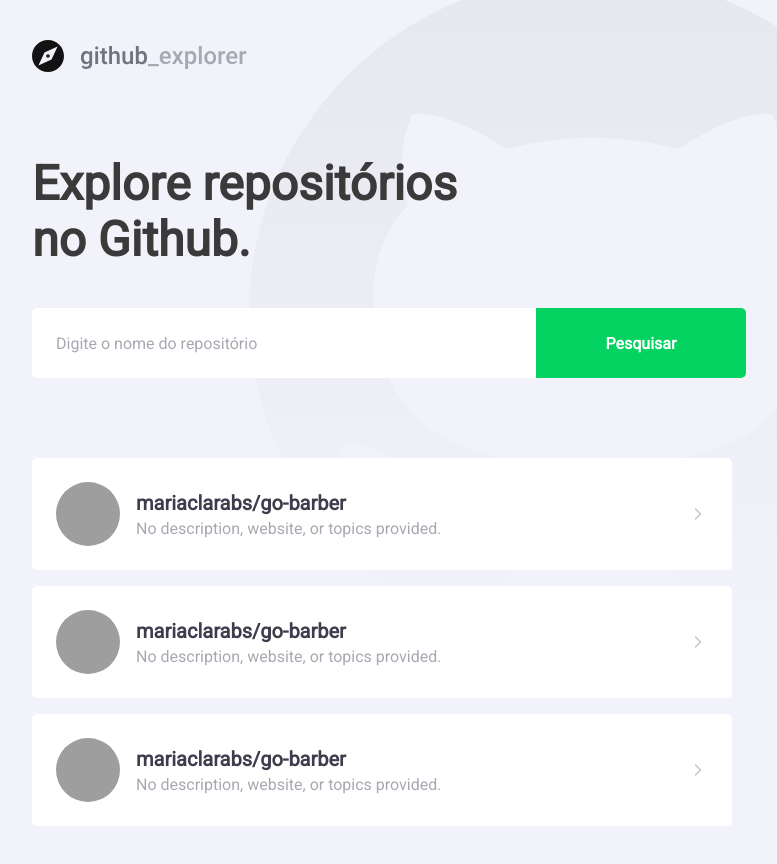
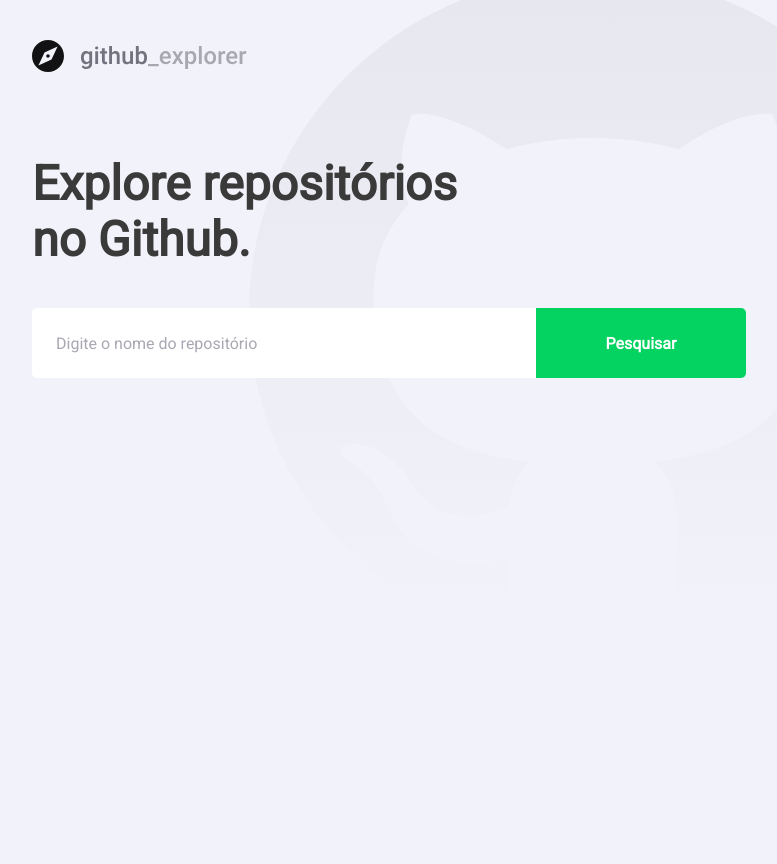
Before and after one commit to mariaclarabs/github-explorer, a React (Create React App) app: page / in a window 1280 px wide. Shown: the whole page, without its empty margins (148-925 px from the left). After the commit the page ends 800 px from the top, so only its background shows below. Built offline with nearby package versions, Linux system fonts and the light colour scheme; grey boxes are pictures that could not be loaded.

Commit message:
Conectando github api

```diff
--- a/package.json
+++ b/package.json
@@ -10,6 +10,7 @@
     "@types/node": "^12.0.0",
     "@types/react": "^17.0.0",
     "@types/react-dom": "^17.0.0",
+    "axios": "^0.21.1",
     "polished": "^4.1.2",
     "react": "^17.0.2",
     "react-dom": "^17.0.2",
--- a/src/pages/Dashboard/index.tsx
+++ b/src/pages/Dashboard/index.tsx
@@ -1,54 +1,62 @@
-import React from 'react';
+import React, { useState, FormEvent } from 'react';
 import { FiChevronRight } from 'react-icons/fi';
 
+import api from '../../services/api';
 import logoImg from '../../assets/logo.svg';
 
 import { Title, Form, Repositories } from './styles';
 
+interface Repository {
+  full_name: string;
+  description: string;
+  owner: {
+    login: string;
+    avatar_url: string;
+  };
+}
+
 const Dashboard: React.FC = () => {
+  const [newRepo, setNewRepo] = useState('');
+  const [repositories, setRepositories] = useState<Repository[]>([]);
+
+  async function handleAddRepository(
+    event: FormEvent<HTMLFormElement>,
+  ): Promise<void> {
+    event.preventDefault();
+
+    const res = await api.get<Repository>(`repos/${newRepo}`);
+
+    setRepositories([...repositories, res.data]);
+    setNewRepo('');
+  }
+
   return (
     <>
       <img src={logoImg} alt="Github Explorer" />
       <Title>Explore repositórios no Github.</Title>
-      <Form>
-        <input placeholder="Digite o nome do repositório" />
+      <Form onSubmit={handleAddRepository}>
+        <input
+          placeholder="Digite o nome do repositório"
+          value={newRepo}
+          onChange={e => setNewRepo(e.target.value)}
+        />
         <button type="submit">Pesquisar</button>
       </Form>
 
       <Repositories>
-        <a href="#teste">
+        {repositories.map(repository => (
+          <a key={repository.full_name} href={repository.full_name}>
             <img
-            src="https://avatars.githubusercontent.com/u/39465910?v=4"
-            alt="userImg"
+              src={repository.owner.avatar_url}
+              alt={repository.owner.login}
             />
             <div>
-            <strong>mariaclarabs/go-barber</strong>
-            <p>No description, website, or topics provided.</p>
+              <strong>{repository.full_name}</strong>
+              <p>{repository.description}</p>
             </div>
             <FiChevronRight size={20} />
           </a>
-        <a href="#teste">
-          <img
-            src="https://avatars.githubusercontent.com/u/39465910?v=4"
-            alt="userImg"
-          />
-          <div>
-            <strong>mariaclarabs/go-barber</strong>
-            <p>No description, website, or topics provided.</p>
-          </div>
-          <FiChevronRight size={20} />
-        </a>
-        <a href="#teste">
-          <img
-            src="https://avatars.githubusercontent.com/u/39465910?v=4"
-            alt="userImg"
-          />
-          <div>
-            <strong>mariaclarabs/go-barber</strong>
-            <p>No description, website, or topics provided.</p>
-          </div>
-          <FiChevronRight size={20} />
-        </a>
+        ))}
       </Repositories>
     </>
   );
--- a/src/pages/Dashboard/styles.ts
+++ b/src/pages/Dashboard/styles.ts
@@ -76,7 +76,8 @@
     }
 
     div {
-      margin-left: 16px;
+      margin: 0 16px;
+      flex: 1;
 
       strong {
         font-size: 20px;
--- /dev/null
+++ b/src/services/api.ts
@@ -0,0 +1,7 @@
+import axios from 'axios';
+
+const api = axios.create({
+  baseURL: 'https://api.github.com',
+});
+
+export default api;
```
Also changed, not shown: .eslintrc.json, 1 other file (tests, documents, lock files or other folders). Lines whose indentation alone changed are shown as unchanged.
